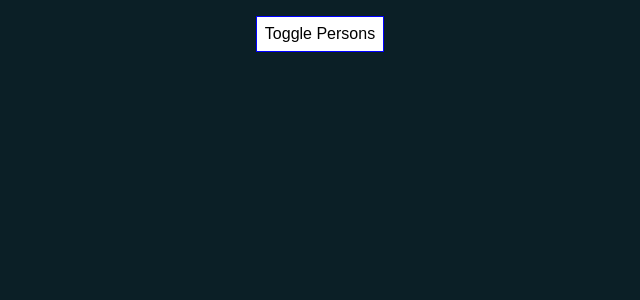
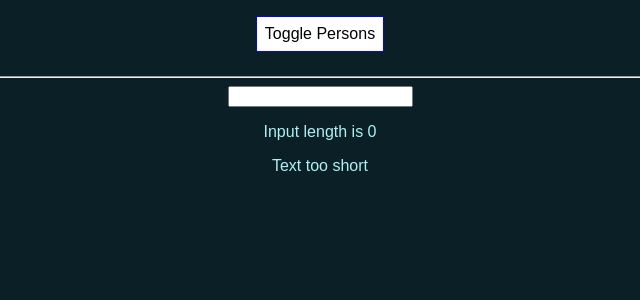
Before and after one commit to thisFunction/chilling-with-react, a React (Create React App) app: page / in a window 1280 px wide. Shown: the top 300 px of the page, without its empty margins (320-960 px from the left). Built offline with nearby package versions, Linux system fonts and the light colour scheme.

Commit message:
display input characters individually and allow user to delete chars at specific index

```diff
--- a/src/App.js
+++ b/src/App.js
@@ -1,6 +1,8 @@
 import React, { Component } from 'react';
 import './App.css';
 import Person from './Person/Person';
+import ValidationComponent from './ValidationComponent/ValidationComponent'
+import CharComponent from './CharComponent/CharComponent';
 
 class App extends Component {
   state = {
@@ -9,7 +11,8 @@ class App extends Component {
       { id:'2', name: 'Bob', age: 26 },
       { id:'3', name: 'Nicky', age: 30 }
     ],
-    showPersons: false
+    showPersons: false,
+    inputValue: "",
   };
 
   deletePersonHandler = personId => {
@@ -45,6 +48,17 @@ class App extends Component {
     this.setState({showPersons : !doesShow});
   }
 
+  changeInputValue = (event) => {
+    this.setState({inputValue : event.target.value});
+  }
+
+  removeCharAtIndex = (index) => {
+    const chars = [...this.state.inputValue];
+    chars.splice(index, 1);
+
+    this.setState({ inputValue: chars.join('') });
+  }
+
   render() {
     const style = {
       backgroundColor: "white",
@@ -75,6 +89,22 @@ class App extends Component {
       )
     }
 
+    let chars;
+
+    if (this.state.inputValue.length) {
+      chars = (
+        [...this.state.inputValue].map((char, index) => {
+          return (
+            <CharComponent
+              key={index}
+              char={char}
+              click={() => this.removeCharAtIndex(index)}
+            />
+          )
+        })
+      )
+    }
+
     return (
       <div className="App">
         <button
@@ -84,7 +114,15 @@ class App extends Component {
         </button>
 
         {persons}
+        <hr/>
 
+        <input type="text" value={this.state.inputValue} onChange={(event) => this.changeInputValue(event)} />
+
+        <p>Input length is {this.state.inputValue.length}</p>
+
+        <ValidationComponent inputLength={this.state.inputValue.length} />
+
+        {chars}
       </div>
     );
   };
--- /dev/null
+++ b/src/CharComponent/CharComponent.css
@@ -0,0 +1,8 @@
+.CharComponent {
+    display: inline-block;
+    padding: 16px;
+    text-align: center;
+    margin: 16px;
+    color: white;
+    border: 1px solid white;
+}
--- /dev/null
+++ b/src/CharComponent/CharComponent.js
@@ -0,0 +1,10 @@
+import React from 'react';
+import './CharComponent.css'
+
+const charComponent = (props) => {
+    return (
+        <div onClick={props.click} className="CharComponent">{props.char}</div>
+    )
+}
+
+export default charComponent;
--- /dev/null
+++ b/src/ValidationComponent/ValidationComponent.js
@@ -0,0 +1,13 @@
+import React from 'react';
+
+const validationComponent = (props) => {
+    const validation =  props.inputLength < 5
+        ? "Text too short"
+        : "Text long enough";
+
+    return (
+        <p>{validation}</p>
+    )
+}
+
+export default validationComponent;
```
